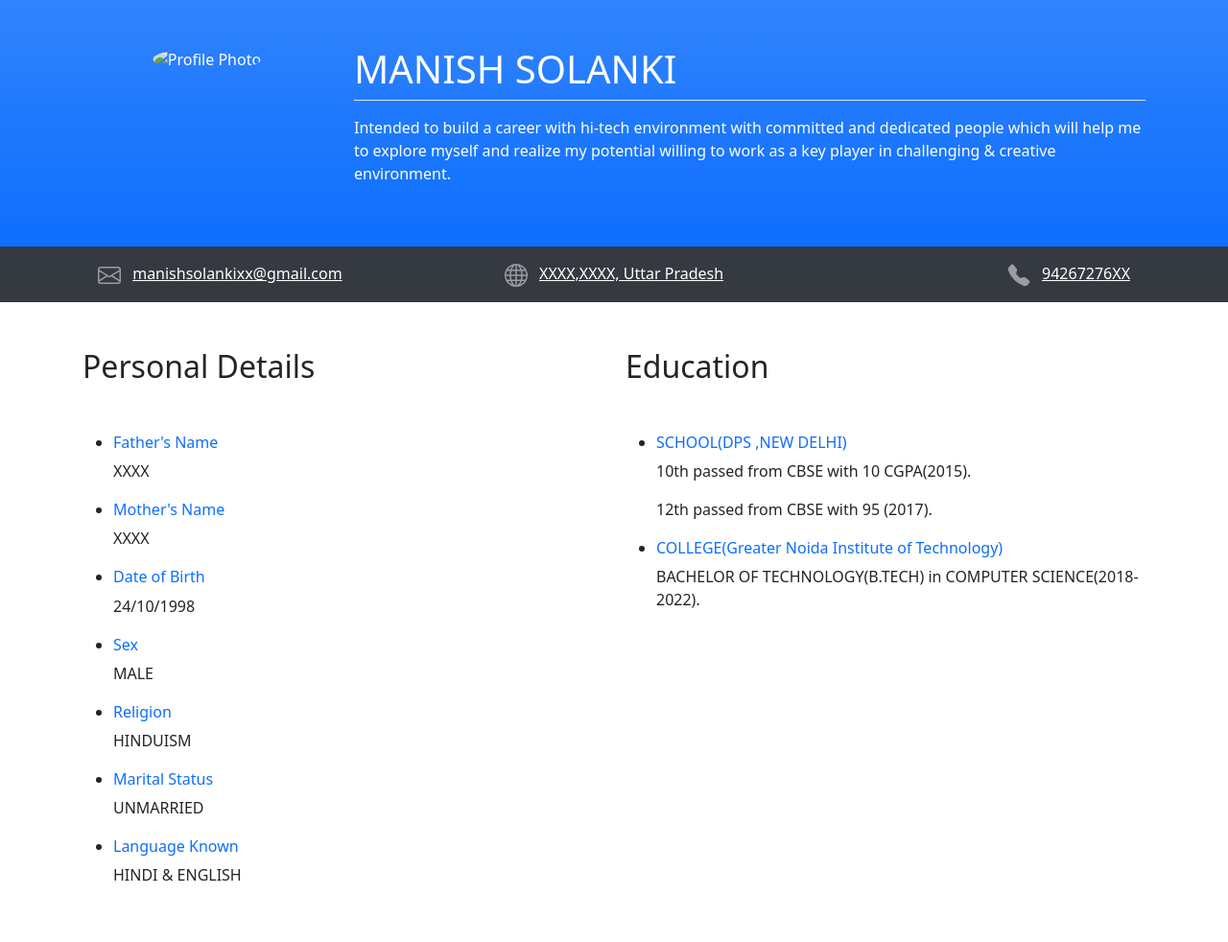
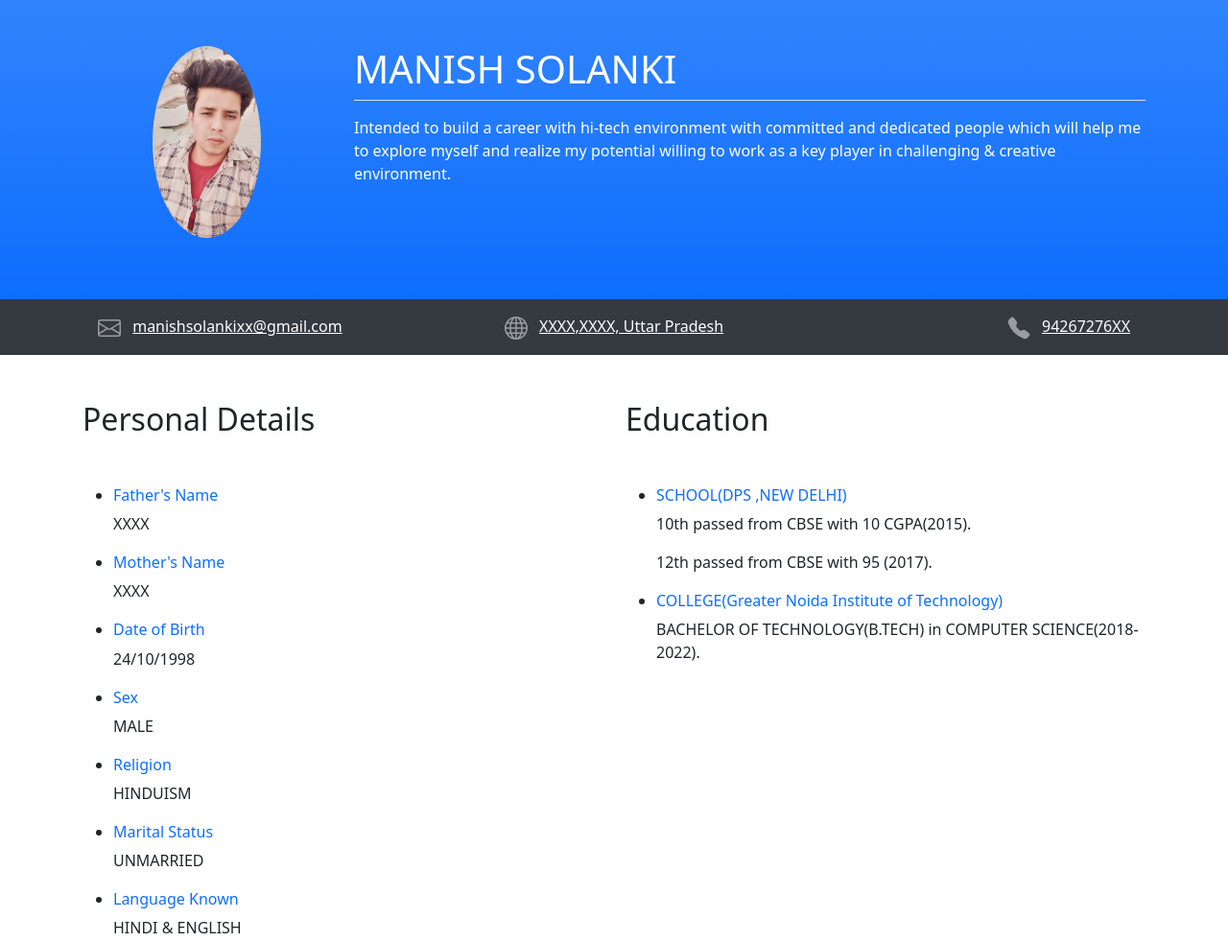
Before and after one commit to manishhell/ResumeBootstrap, a plain HTML site: page index.html in a window 1280 px wide. Shown: the top 982 px of the page at 96% size. Drawn offline with nearby package versions, Linux system fonts and the light colour scheme.

Commit message:
Update index.html

```diff
--- a/index.html
+++ b/index.html
@@ -13,7 +13,7 @@
       <div class="container">
         <div class="row">
           <div class="col-md-3 text-left text-md-center mb-3">
-            <img class="rounded-circle img-fluid" src="Bootstrap_Project/Manish.jpg" style="height:200px ;" alt="Profile Photo" />
+            <img class="rounded-circle img-fluid" src="Manish.jpg" style="height:200px ;" alt="Profile Photo" />
           </div>
           <div class="col-md-9">
             <h1>MANISH SOLANKI</h1>
```
